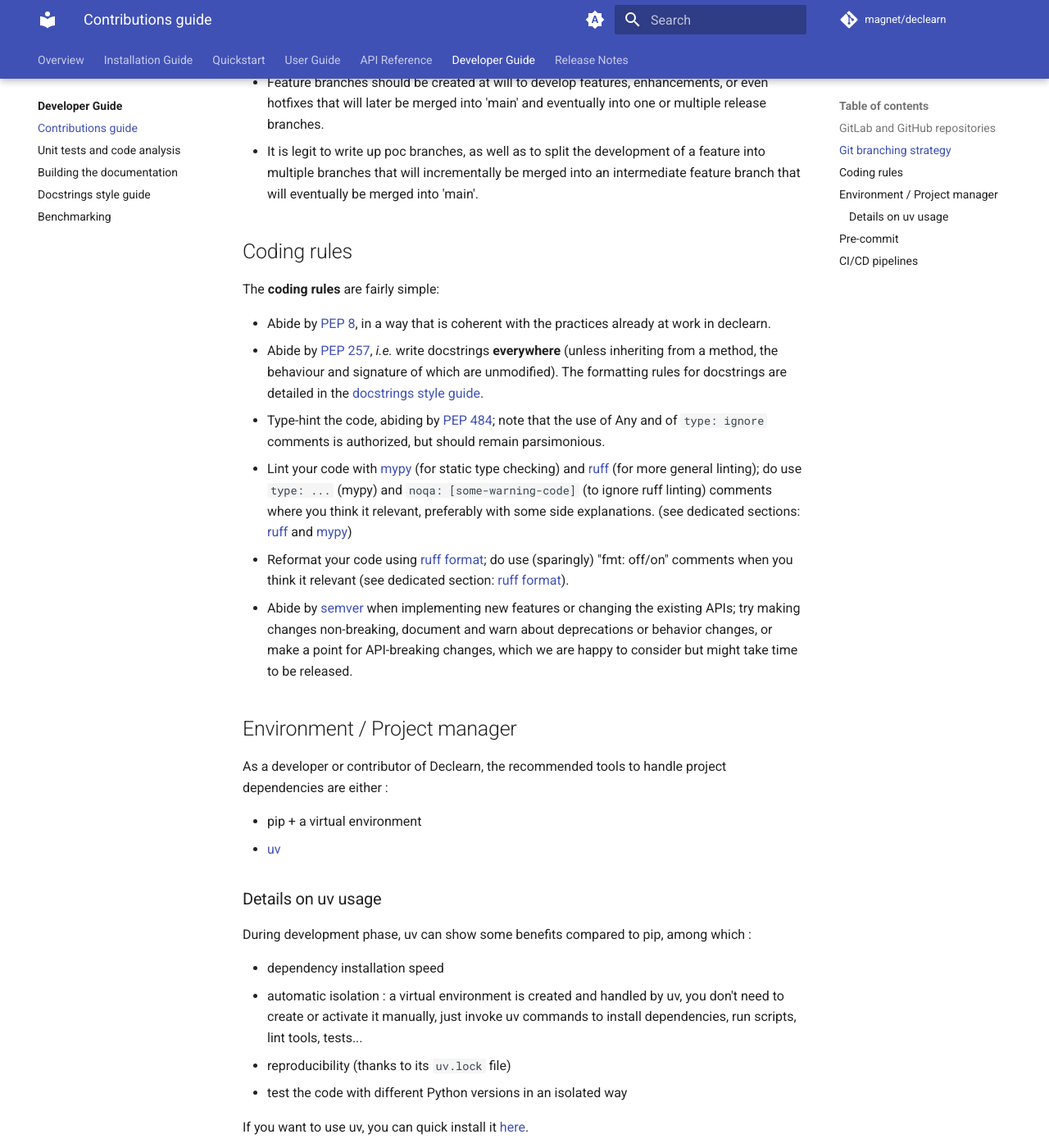
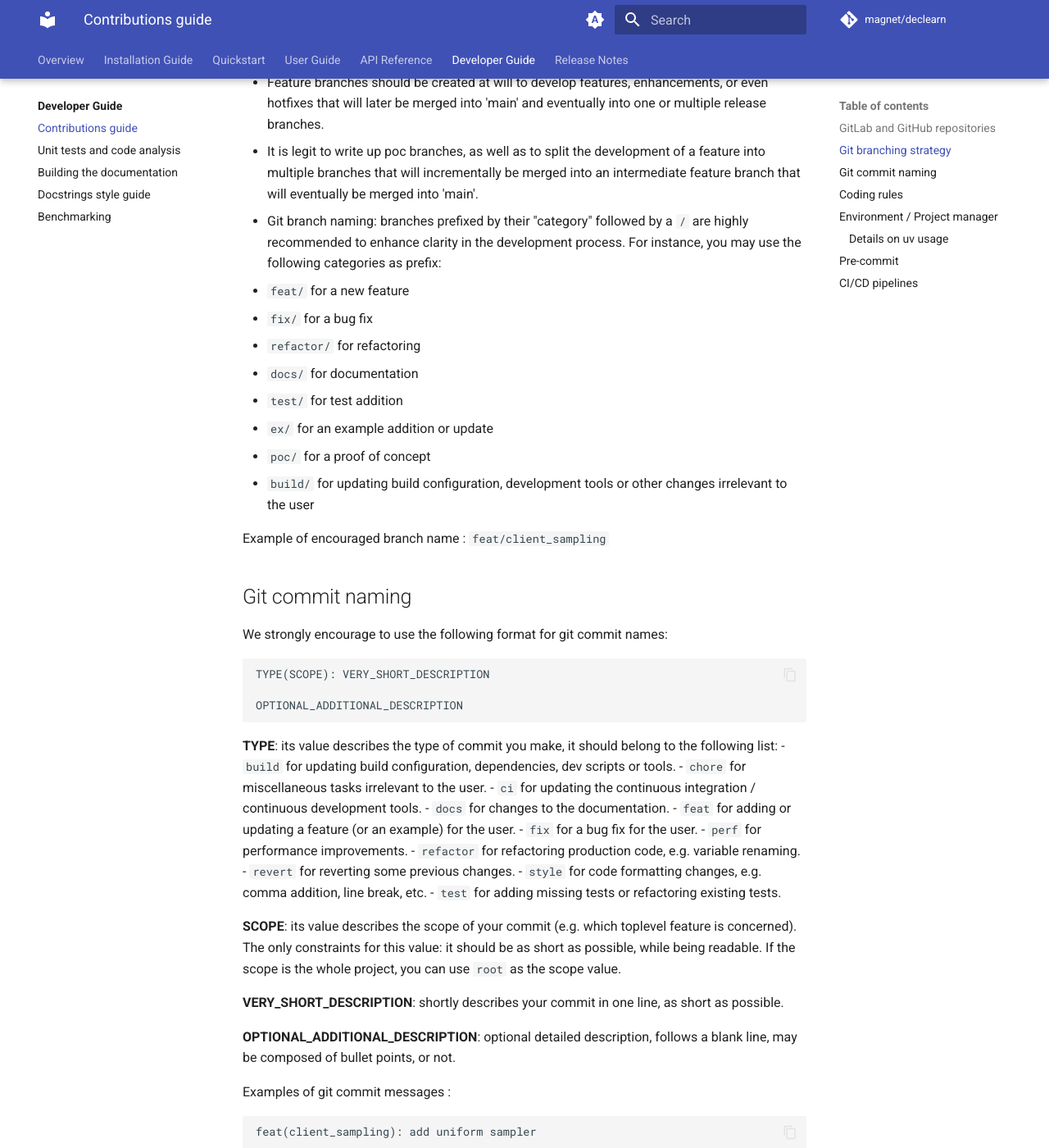
Before and after one commit to DecLearn/declearn, an MkDocs documentation site: the page built from docs/devs-guide/contribute.md, in a window 1280 px wide and 1400 px high, scrolled down 1125 px. Shown: the whole window at 82% size. Built offline with MkDocs 1.6.1 and Material for MkDocs 9.7.7, drawn with Linux system fonts in a browser that asks for light colours; the version menu is left out; some of the changed text lies outside the part shown.

Commit message:
docs(dev_guide): add conventions
- for git commit naming
- git branch naming
- dataclass docstring
- deprecation doc

````diff
--- a/docs/devs-guide/contribute.md
+++ b/docs/devs-guide/contribute.md
@@ -31,6 +31,7 @@ transit via GitLab to be integrated. If you want an account for the Inria
 GitLab, feel free to let us know (as it is unfortunately not yet possible to
 register without an invitation).
 
+
 ## Git branching strategy
 
 - The 'develop' branch is the main one and should receive all finalized changes
@@ -42,11 +43,70 @@ register without an invitation).
   these branches enable cherry-picking commits from main to build up an alpha,
   beta, release-candidate and eventually stable `X.Y.0` version to release.
 - Feature branches should be created at will to develop features, enhancements,
-  or even hotfixes that will later be merged into 'main' and eventually into one
-  or multiple release branches.
-- It is legit to write up poc branches, as well as to split the development of a
-  feature into multiple branches that will incrementally be merged into an
+  or even hotfixes that will later be merged into 'main' and eventually into
+  one or multiple release branches.
+- It is legit to write up poc branches, as well as to split the development of
+  a feature into multiple branches that will incrementally be merged into an
   intermediate feature branch that will eventually be merged into 'main'.
+- Git branch naming: branches prefixed by their "category" followed by a `/`
+  are highly recommended to enhance clarity in the development process.
+  For instance, you may use the following categories as prefix:
+  - `feat/` for a new feature
+  - `fix/` for a bug fix
+  - `refactor/` for refactoring
+  - `docs/` for documentation
+  - `test/` for test addition
+  - `ex/` for an example addition or update
+  - `poc/` for a proof of concept
+  - `build/` for updating build configuration, development tools or other
+    changes irrelevant to the user
+
+  Example of encouraged branch name : `feat/client_sampling`
+
+## Git commit naming
+We strongly encourage to use the following format for git commit names:
+```
+TYPE(SCOPE): VERY_SHORT_DESCRIPTION
+
+OPTIONAL_ADDITIONAL_DESCRIPTION
+```
+
+**TYPE**: its value describes the type of commit you make, it should belong to the
+following list:
+- `build` for updating build configuration, dependencies, dev scripts or tools.
+- `chore` for miscellaneous tasks irrelevant to the user.
+- `ci` for updating the continuous integration / continuous development tools.
+- `docs` for changes to the documentation.
+- `feat` for adding or updating a feature (or an example) for the user.
+- `fix` for a bug fix for the user.
+- `perf` for performance improvements.
+- `refactor` for refactoring production code, e.g. variable renaming.
+- `revert` for reverting some previous changes.
+- `style` for code formatting changes, e.g. comma addition, line break, etc.
+- `test` for adding missing tests or refactoring existing tests.
+
+**SCOPE**: its value describes the scope of your commit (e.g. which toplevel
+feature is concerned). The only constraints for this value: it should be as
+short as possible, while being readable. If the scope is the whole project,
+you can use `root` as the scope value.
+
+**VERY_SHORT_DESCRIPTION**: shortly describes your commit in one line, as short
+as possible.
+
+**OPTIONAL_ADDITIONAL_DESCRIPTION**: optional detailed
+description, follows a blank line, may be composed of bullet points, or not.
+
+Examples of git commit messages :
+```
+feat(client_sampling): add uniform sampler
+
+- add `UniformClientSampler` class
+- add configuration to instantiate this sampler
+```
+
+```
+build(root): edit update_version script
+```
 
 ## Coding rules
 
@@ -59,7 +119,7 @@ The **coding rules** are fairly simple:
   of which are unmodified). The formatting rules for docstrings are detailed in
   the [docstrings style guide](./docs-style.md).
 - Type-hint the code, abiding by [PEP 484](https://peps.python.org/pep-0484/);
-  note that the use of Any and of `type: ignore` comments is authorized, but
+  note that the use of `Any` and of `type: ignore` comments is authorized, but
   should remain parsimonious.
 - Lint your code with [mypy](http://mypy-lang.org/) (for static type checking)
   and [ruff](https://github.com/astral-sh/ruff) (for more general linting); do
````
Also changed, not shown: docs/devs-guide/docs-style.md (+35 -3 lines).
